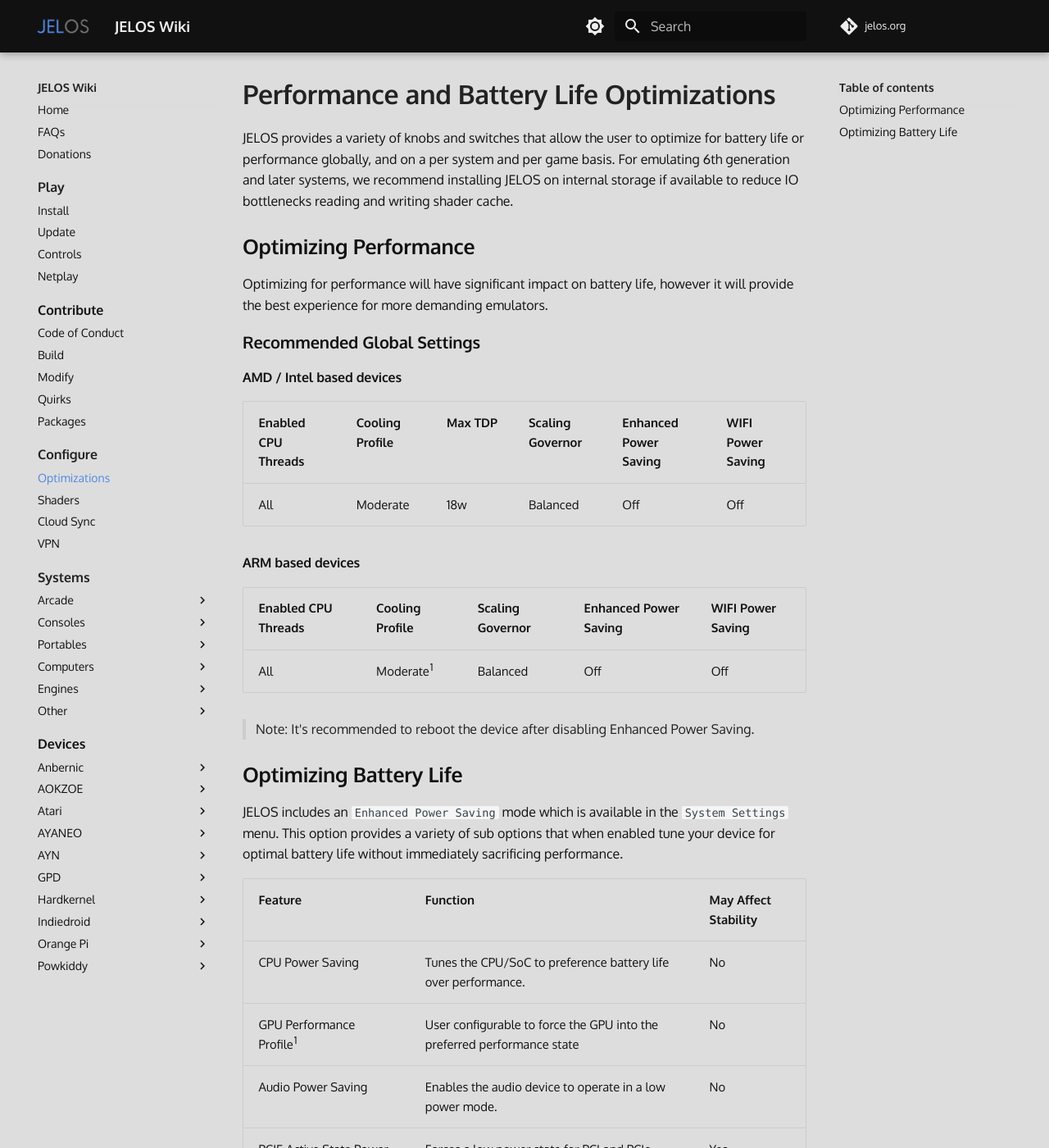
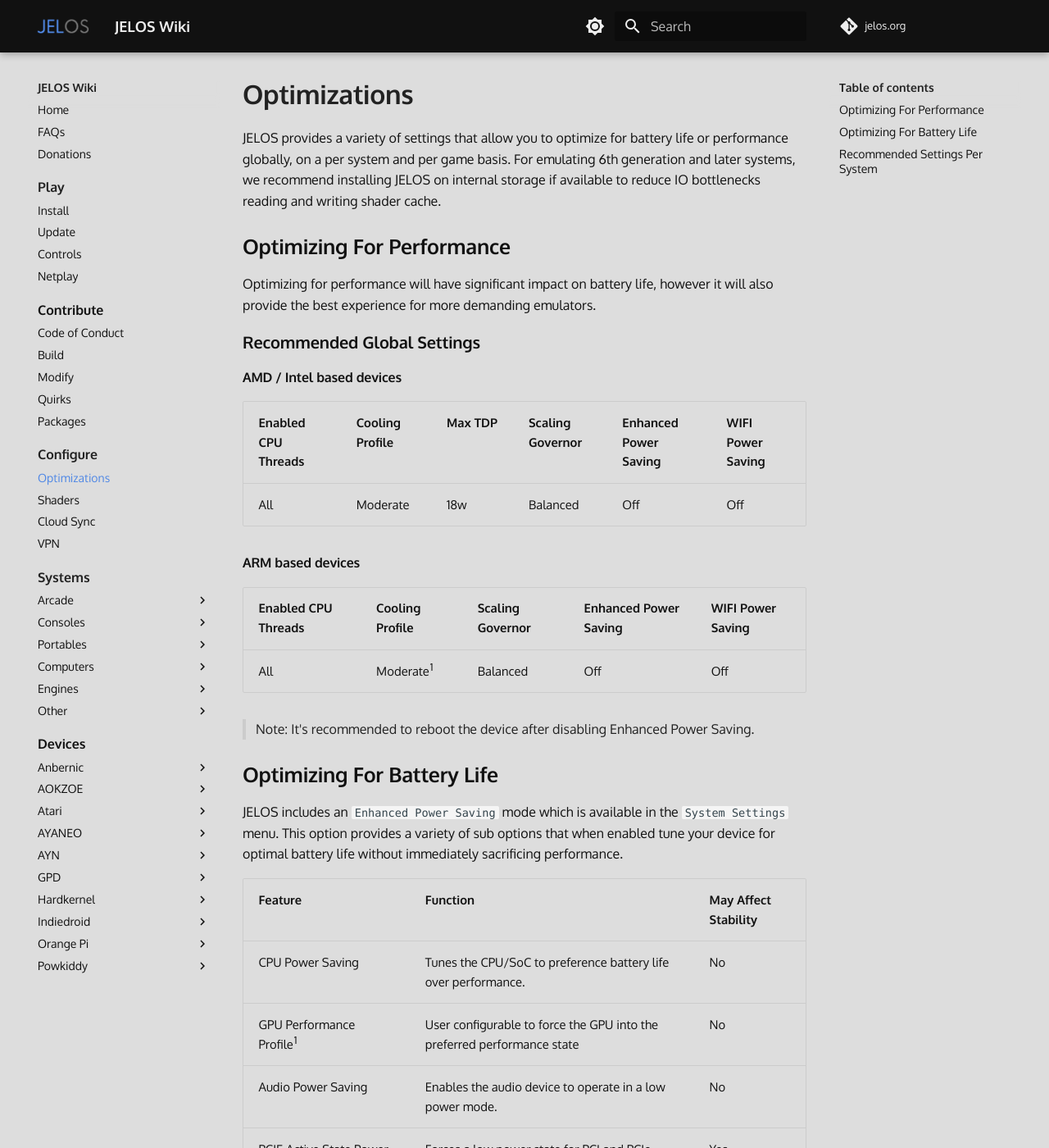
Before and after one commit to wbrawner/jelos.org, an MkDocs documentation site: the page built from docs/configure/optimizations.md, in a window 1280 px wide and 1400 px high. Shown: the whole window at 82% size. Built offline with MkDocs 1.6.1 and Material for MkDocs 9.7.7, drawn with Linux system fonts in a browser that asks for light colours; some web fonts are replaced; comment, search, counter and statistics services are not loaded; some of the changed text lies outside the part shown.

Commit message:
document clean up

```diff
--- a/docs/configure/optimizations.md
+++ b/docs/configure/optimizations.md
@@ -1,9 +1,10 @@
-# Performance and Battery Life Optimizations
+# Optimizations
 
-JELOS provides a variety of knobs and switches that allow the user to optimize for battery life or performance globally, and on a per system and per game basis.  For emulating 6th generation and later systems, we recommend installing JELOS on internal storage if available to reduce IO bottlenecks reading and writing shader cache.
+JELOS provides a variety of settings that allow you to optimize for battery life or performance globally, on a per system and per game basis.  For emulating 6th generation and later systems, we recommend installing JELOS on internal storage if available to reduce IO bottlenecks reading and writing shader cache.
 
-## Optimizing Performance
-Optimizing for performance will have significant impact on battery life, however it will provide the best experience for more demanding emulators.
+## Optimizing For Performance
+
+Optimizing for performance will have significant impact on battery life, however it will also provide the best experience for more demanding emulators.
 
 ### Recommended Global Settings
 
@@ -21,7 +22,8 @@
 
 > Note: It's recommended to reboot the device after disabling Enhanced Power Saving.
 
-## Optimizing Battery Life
+## Optimizing For Battery Life
+
 JELOS includes an `Enhanced Power Saving` mode which is available in the `System Settings` menu.  This option provides a variety of sub options that when enabled tune your device for optimal battery life without immediately sacrificing performance.
 
 |Feature|Function|May Affect Stability|
@@ -33,7 +35,8 @@
 Enable Wake Events|Enables PCI wakeup signalling to allow devices to enter low power states.|Yes|
 Runtime Power Management|Enables USB idle power management, and configures usb devices to autosuspend.|Yes|
 
-### Recommended Settings For Optimal Battery Life
+### Recommended Settings
+
 Enable Enhanced Power Saving, and enable all options.  If the device has undesired behavior, disable the options that may effect stability and reboot the device.
 
 #### AMD / Intel based devices
@@ -55,14 +62,10 @@
 |Sony|PS2|4|Quiet|18w|Schedutil|Balanced|On|
 |Sony|PSP|2|Quiet|9w|Powersave|Battery Focus|On|On|
 
-#### ARM Devices
+### ARM Devices
 |Manufacturer|System|Enabled CPU Threads|Cooling Profile|Scaling Governor|Enhanced Power Saving|WIFI Power Saving|
 |----|----|----|----|----|----|----|
 |Nintendo|64|All|Moderate<sup>1</sup>|Performance|On|On|
 |Nintendo|GameCube, Wii|All|Moderate<sup>1</sup>|Performance|On|On|
 |Sega|Saturn, Dreamcast|All|Moderate<sup>1</sup>|Performance|On|On|
 |Sony|PSP|All|Moderate<sup>1</sup>|Performance|On|On|
-
-Note: Emulating 6th generation and newer consoles will result in lower runtimes as they require significant power draw.
-
-> <sup>1</sup> Only available when "Enhanced Power Saving" is enabled or if the feature is supported.
```
Also changed, not shown: other parts of docs/configure/optimizations.md (+5 -1 lines), docs/configure/shaders.md (+1 -5 lines).
